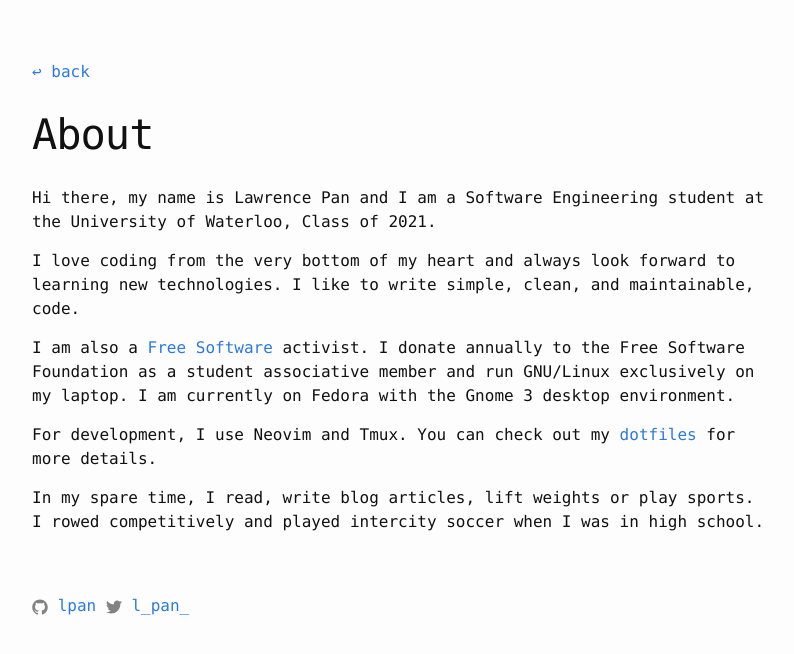
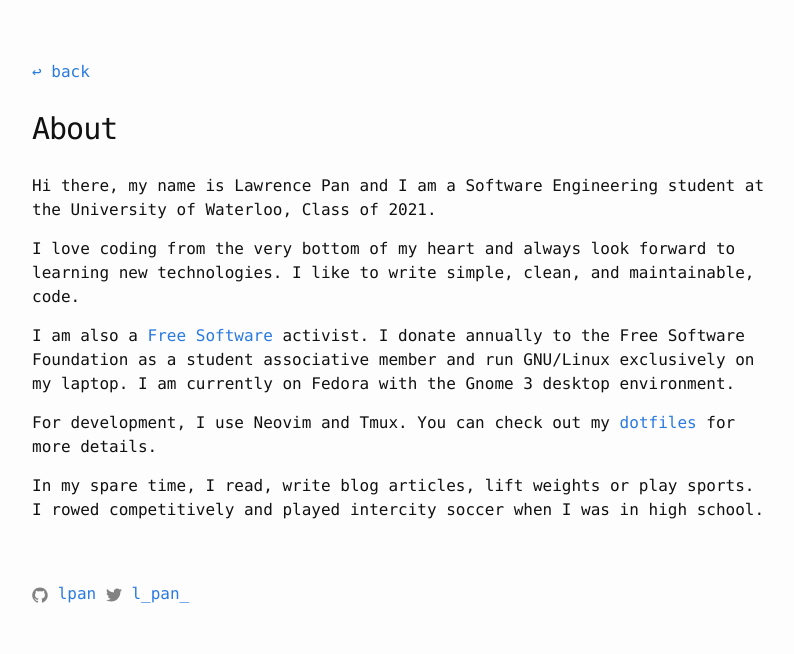
Before and after one commit to lpan/lpan.github.io, a Jekyll site: the page built from about.md, in a window 1280 px wide. Shown: the top 654 px of the page, without its empty margins (238-1032 px from the left). Built offline with Jekyll 4.4.1, drawn with Linux system fonts in a browser that asks for light colours.

Commit message:
decrease post title font size

```diff
--- a/_sass/_layout.scss
+++ b/_sass/_layout.scss
@@ -117,12 +117,12 @@
 }
 
 .post-title {
-  font-size: 42px;
+  font-size: 30px;
   letter-spacing: -1px;
   line-height: 1;
 
   @include media-query($on-laptop) {
-    font-size: 36px;
+    font-size: 20px;
   }
 }
 
```
